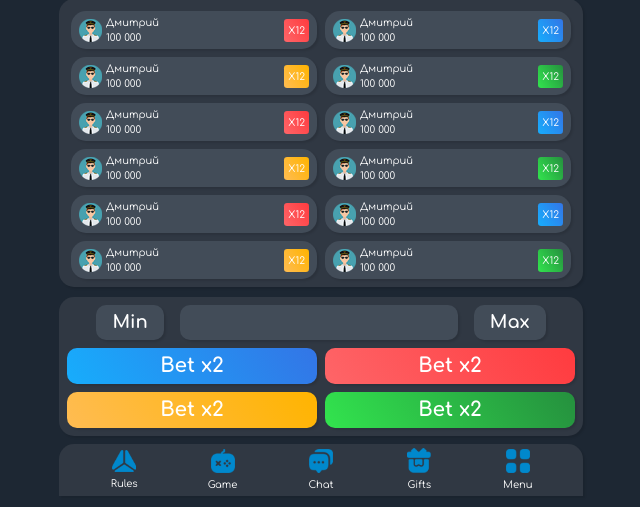
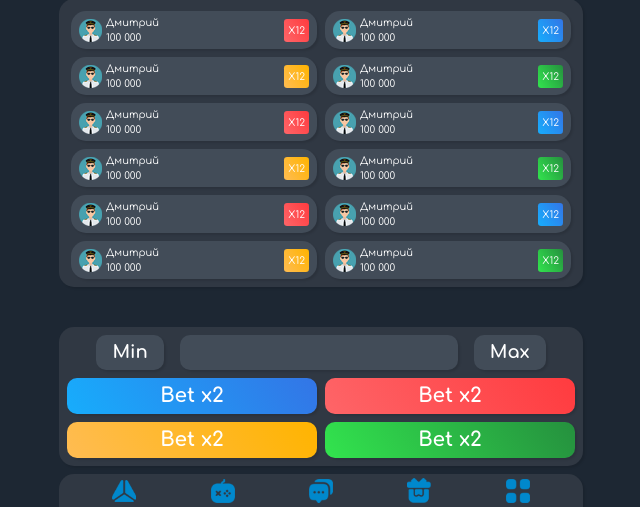
Before and after one commit to weasel-v-dev/tonroll.loc, a PHP site: page / in a window 1280 px wide. Shown: the part 293-800 px from the top of the page, without its empty margins (319-959 px from the left). Run offline with PHP 8.4, Linux system fonts and the light colour scheme.

Commit message:
fix height of menu

```diff
--- a/assets/css/style.css
+++ b/assets/css/style.css
@@ -185,7 +185,7 @@ input {
 }
 
 .trl-menu {
-    height: 210px;
+    height: 180px;
 }
 
 
```
